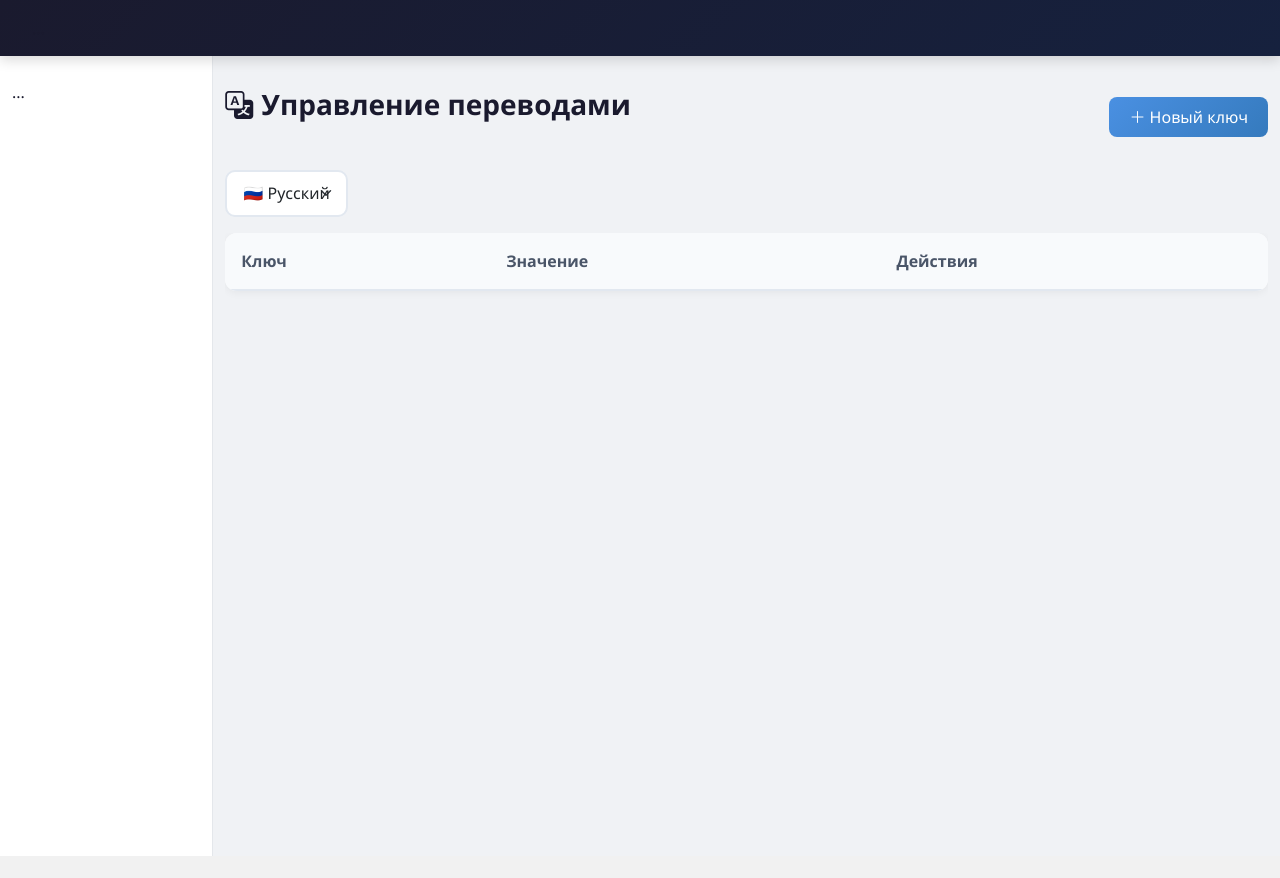
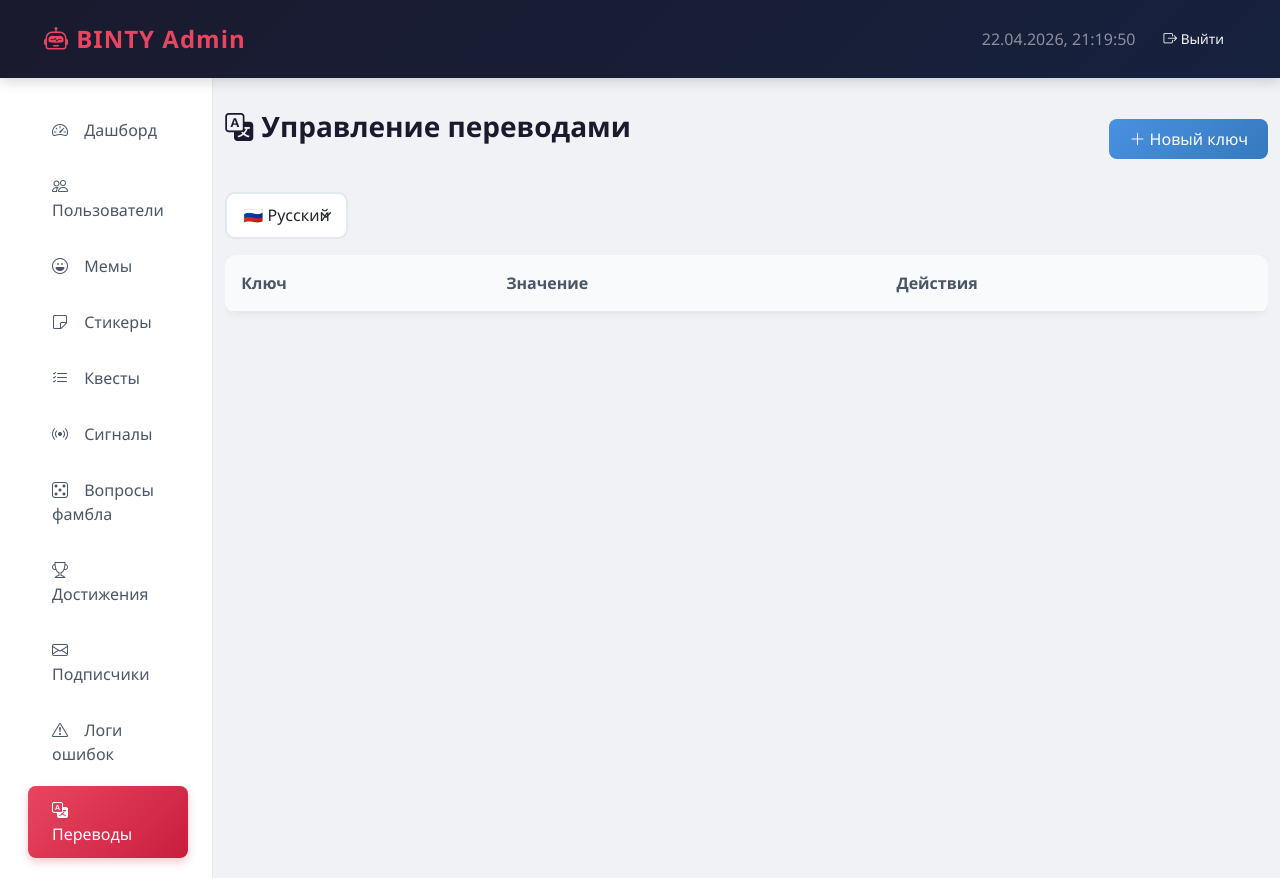
Before and after one commit to NonPlayableC/Fumble-bot.v2, a Flask app: template admin/templates/translations.html in a window 1280 px wide. Before the commit the page ends 856 px from the top, so only its background shows below. Run offline with Flask 3, Linux system fonts and the light colour scheme; the template is opened without the code that fills it, so the values that code supplies are empty.

Commit message:
Update translations.html

```diff
--- a/admin/templates/translations.html
+++ b/admin/templates/translations.html
@@ -9,11 +9,39 @@
     <link rel="stylesheet" href="/static/style.css">
 </head>
 <body>
-    <!-- Шапка и боковое меню остаются без изменений, как в других страницах админки -->
-    <nav class="navbar navbar-dark">...</nav>
+    <!-- ====== ШАПКА (ТАКАЯ ЖЕ КАК ВЕЗДЕ) ====== -->
+    <nav class="navbar navbar-dark">
+        <div class="container-fluid">
+            <span class="navbar-brand"><i class="bi bi-robot"></i> BINTY Admin</span>
+            <div class="d-flex align-items-center">
+                <span class="text-white-50 me-3" id="currentTime"></span>
+                <a href="/logout" class="btn btn-outline-light btn-sm"><i class="bi bi-box-arrow-right"></i> Выйти</a>
+            </div>
+        </div>
+    </nav>
+
     <div class="container-fluid">
         <div class="row">
-            <nav class="col-md-2 d-md-block sidebar">...</nav>
+            <!-- ====== БОКОВОЕ МЕНЮ (ТАКОЕ ЖЕ КАК ВЕЗДЕ) ====== -->
+            <nav class="col-md-2 d-md-block sidebar">
+                <div class="position-sticky">
+                    <ul class="nav flex-column">
+                        <li class="nav-item"><a class="nav-link" href="/"><i class="bi bi-speedometer2"></i> Дашборд</a></li>
+                        <li class="nav-item"><a class="nav-link" href="/users"><i class="bi bi-people"></i> Пользователи</a></li>
+                        <li class="nav-item"><a class="nav-link" href="/memes"><i class="bi bi-emoji-laughing"></i> Мемы</a></li>
+                        <li class="nav-item"><a class="nav-link" href="/stickers"><i class="bi bi-sticky"></i> Стикеры</a></li>
+                        <li class="nav-item"><a class="nav-link" href="/quests"><i class="bi bi-list-check"></i> Квесты</a></li>
+                        <li class="nav-item"><a class="nav-link" href="/signals"><i class="bi bi-broadcast"></i> Сигналы</a></li>
+                        <li class="nav-item"><a class="nav-link" href="/fumble"><i class="bi bi-dice-5"></i> Вопросы фамбла</a></li>
+                        <li class="nav-item"><a class="nav-link" href="/achievements"><i class="bi bi-trophy"></i> Достижения</a></li>
+                        <li class="nav-item"><a class="nav-link" href="/subscribers"><i class="bi bi-envelope"></i> Подписчики</a></li>
+                        <li class="nav-item"><a class="nav-link" href="/logs"><i class="bi bi-exclamation-triangle"></i> Логи ошибок</a></li>
+                        <li class="nav-item"><a class="nav-link active" href="/translations"><i class="bi bi-translate"></i> Переводы</a></li>
+                    </ul>
+                </div>
+            </nav>
+
+            <!-- ====== ОСНОВНОЙ КОНТЕНТ ====== -->
             <main class="col-md-10 ms-sm-auto">
                 <div class="d-flex justify-content-between align-items-center mb-4">
                     <h2 class="page-title"><i class="bi bi-translate me-2"></i>Управление переводами</h2>
@@ -45,7 +73,7 @@
         </div>
     </div>
 
-    <!-- Модальное окно для добавления/редактирования -->
+    <!-- ====== МОДАЛЬНОЕ ОКНО ====== -->
     <div class="modal fade" id="editModal" tabindex="-1">
         <div class="modal-dialog">
             <div class="modal-content">
@@ -77,6 +105,13 @@
     <script>
         let editModal;
         let currentLang = 'ru';
+
+        // Обновление времени в шапке
+        function updateTime() {
+            document.getElementById('currentTime').textContent = new Date().toLocaleString('ru-RU');
+        }
+        updateTime();
+        setInterval(updateTime, 1000);
 
         document.addEventListener('DOMContentLoaded', () => {
             editModal = new bootstrap.Modal(document.getElementById('editModal'));
@@ -118,7 +153,7 @@
             document.getElementById('editOldKey').value = key;
             document.getElementById('editKey').value = key;
             document.getElementById('editValue').value = value;
-            document.getElementById('editKey').disabled = true; // Ключ менять нельзя при редактировании
+            document.getElementById('editKey').disabled = true; // Ключ менять нельзя
             editModal.show();
         }
 
@@ -133,7 +168,7 @@
                 return;
             }
 
-            // Если ключ изменился при редактировании (хотя он disabled), то удаляем старый
+            // Если редактировали и случайно изменили ключ - удаляем старый
             if (oldKey && oldKey !== key) {
                 await fetch(`/api/translations?lang=${lang}&key=${encodeURIComponent(oldKey)}`, { method: 'DELETE' });
             }
```
